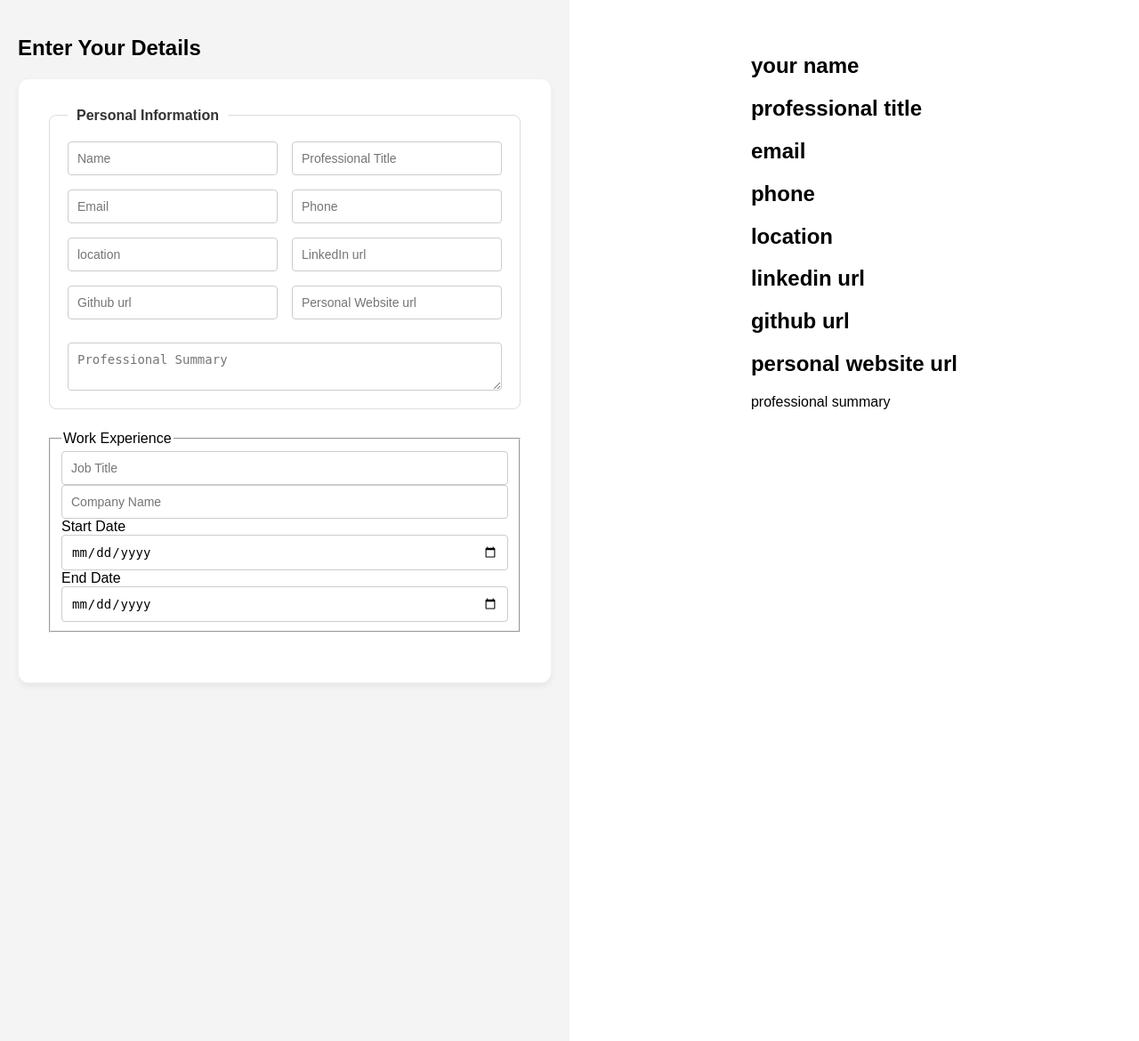
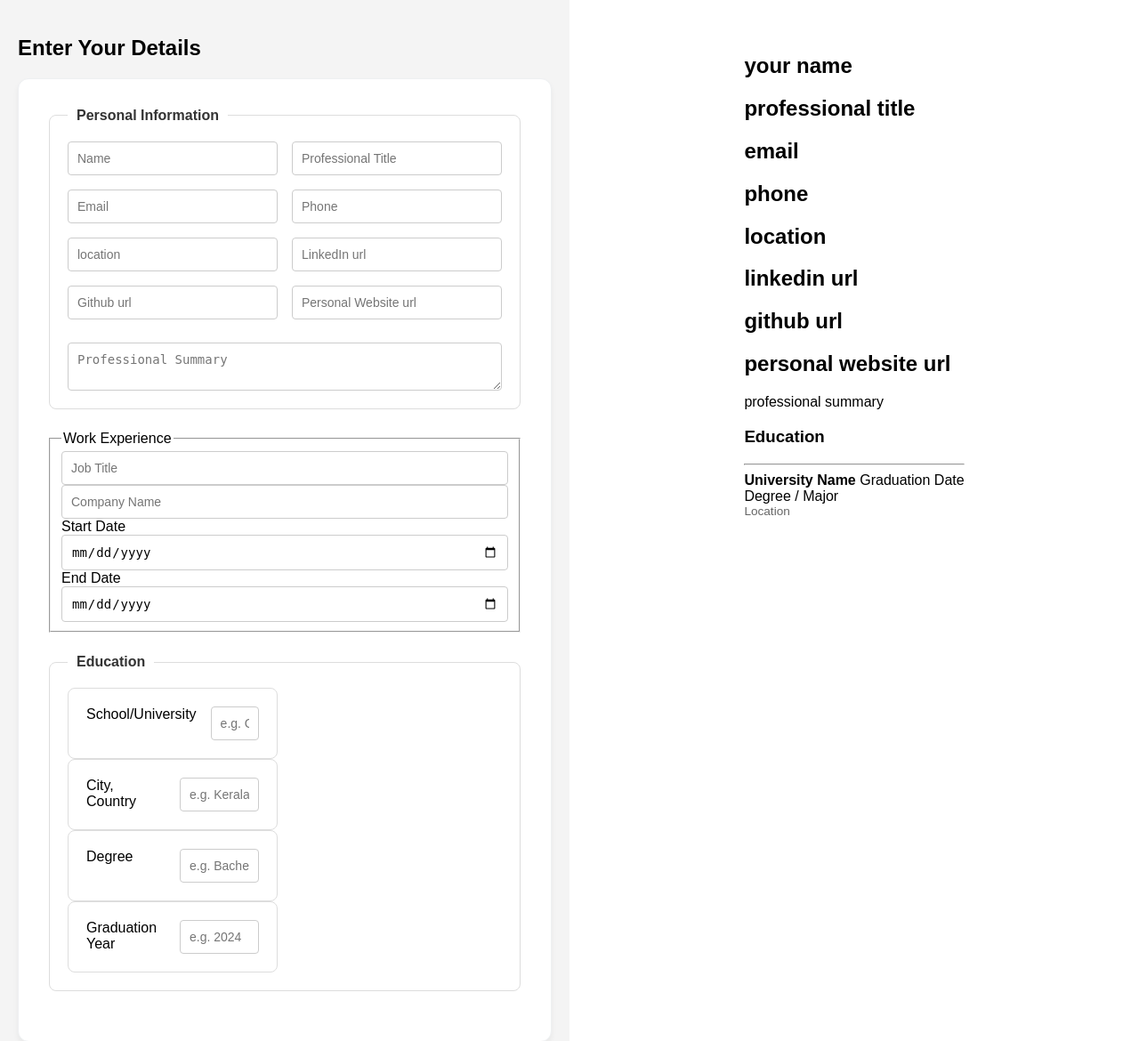
Before and after one commit to aswanth-mc/atsFriendlyResumeBulilder, a Flask app: page / in a window 1280 px wide. Shown: the top 1170 px of the page at 89% size. Run offline with Flask 3, Linux system fonts and the light colour scheme.

Commit message:
feat : add education input & preview

```diff
--- a/templates/index.html
+++ b/templates/index.html
@@ -42,6 +42,27 @@
                     </div>
                 </div>
             </fieldset>
+            <fieldset class="field-group">
+    <legend>Education</legend>
+    <div class="form-grid">
+        <div class="field-group">
+            <label>School/University</label>
+            <input type="text" id="school-input" placeholder="e.g. Calicut University">
+        </div>
+        <div class="field-group">
+            <label>City, Country</label>
+            <input type="text" id="edu-location-input" placeholder="e.g. Kerala, India">
+        </div>
+        <div class="field-group">
+            <label>Degree</label>
+            <input type="text" id="degree-input" placeholder="e.g. Bachelor of Computer Applications">
+        </div>
+        <div class="field-group">
+            <label>Graduation Year</label>
+            <input type="text" id="edu-date-input" placeholder="e.g. 2024">
+        </div>
+    </div>
+</fieldset>
         </form>
     </main>
     <aside id="preview-section">
@@ -55,6 +76,18 @@
             <h2 id="preview-github">github url</h2>
             <h2 id="preview-website">personal website url</h2>
             <p id="preview-summary">professional summary</p>
+            <section class="resume-section">
+    <h3>Education</h3>
+    <hr>
+    <div class="edu-entry">
+        <div class="job-header">
+            <strong id="preview-school">University Name</strong>
+            <span id="preview-edu-date">Graduation Date</span>
+        </div>
+        <div id="preview-degree">Degree / Major</div>
+        <div id="preview-edu-location" style="font-size: 0.85rem; color: #666;">Location</div>
+    </div>
+</section>
         </div>
     </aside>
 
```
